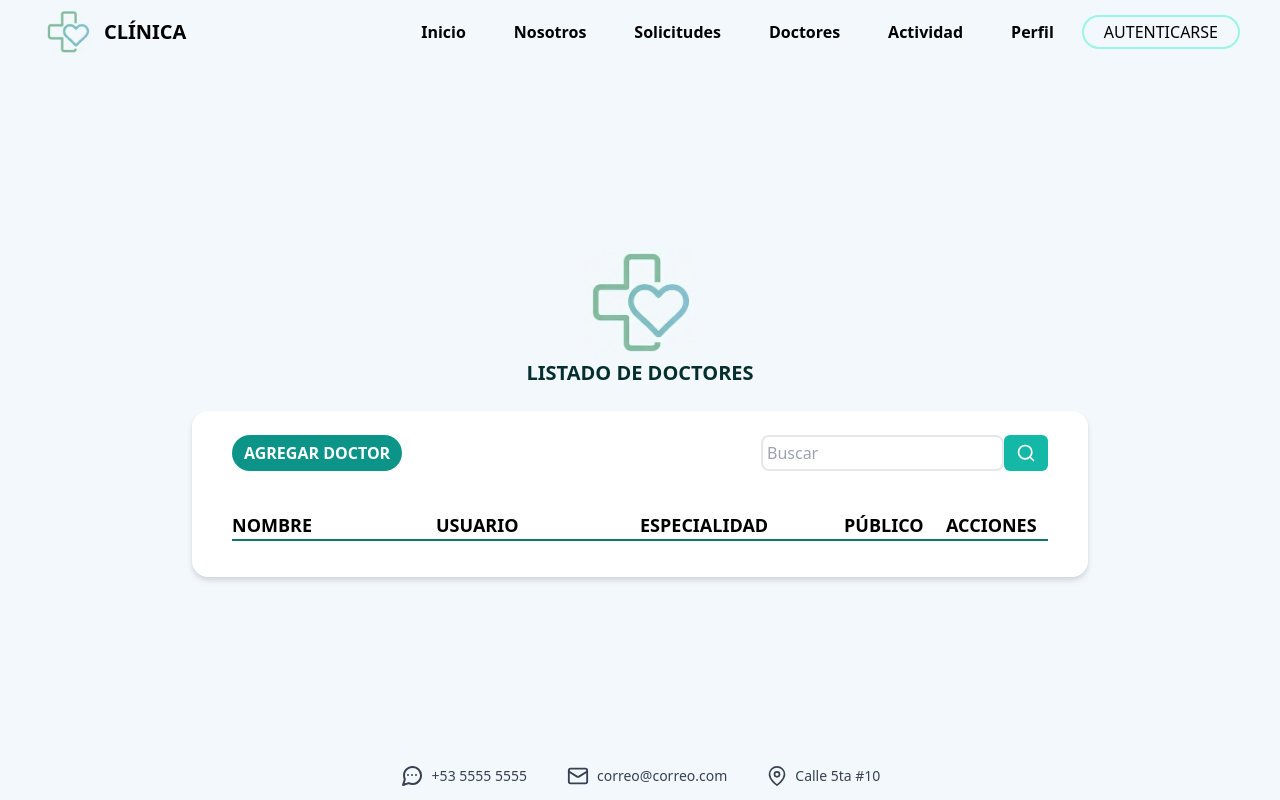
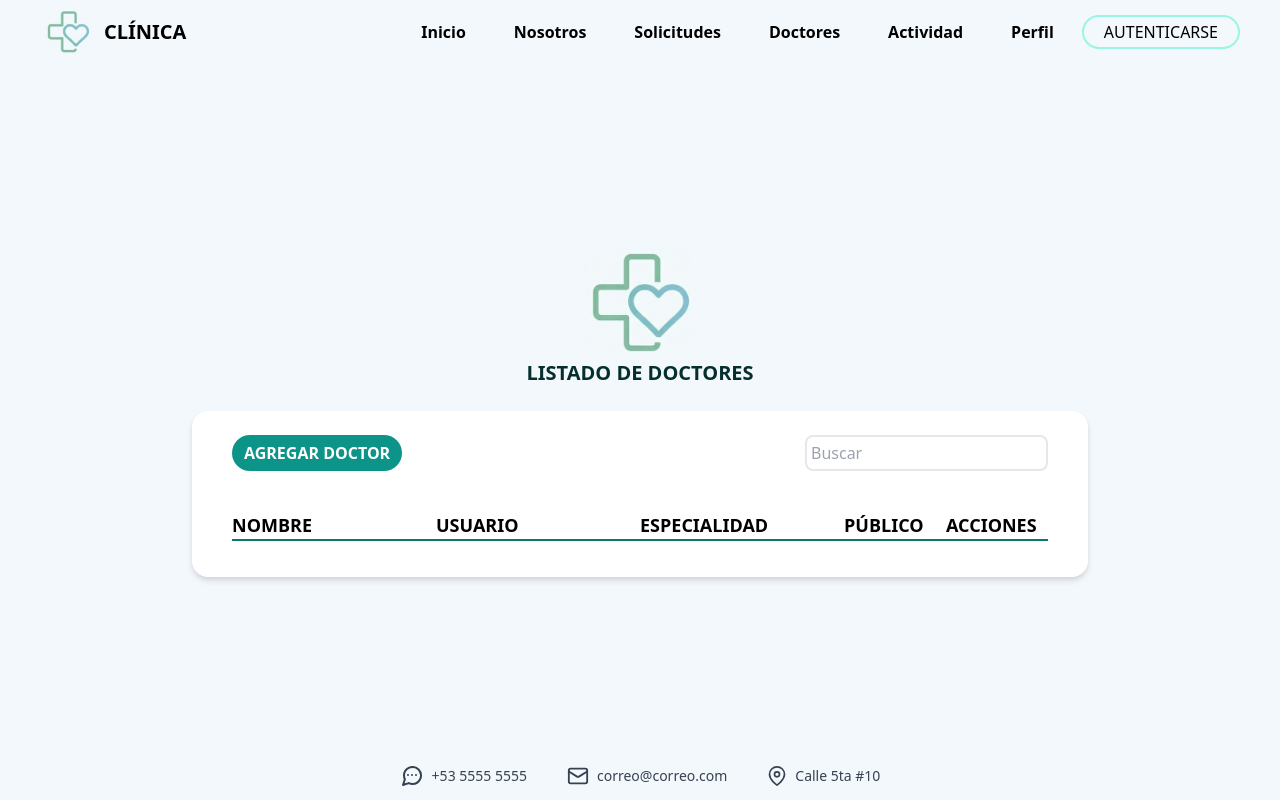
Before and after one commit to YopH-26/clinica, a React (Vite) app in the folder frontend/: page /doctores in a window 1280 px wide. Built offline with nearby package versions, Linux system fonts and the light colour scheme.

Commit message:
feat(doctores): Buscar listo

```diff
--- a/frontend/src/pages/Doctores.jsx
+++ b/frontend/src/pages/Doctores.jsx
@@ -15,14 +15,14 @@ const Doctores = () => {
   const [dotorDetalles, setDoctorDetalles] = useState(false);
   const [eliminarAbierto, setEliminarAbierto] = useState(false);
   const [menuAbierto, setMenuAbierto] = useState(false);
-  const [doctores, setDoctores] = useState(()=>{
+  const [doctores, setDoctores] = useState(() => {
     const guardados = localStorage.getItem('doctores');
-    return guardados ? JSON.parse(guardados) : []
+    return guardados ? JSON.parse(guardados) : [];
   });
   const [doctorEdit, setDoctorEdit] = useState({});
   const [accion, setAccion] = useState('agregar');
   const [doctorEliminar, setDoctorEliminar] = useState(null);
-
+  const [buscar, setBuscar] = useState('');
 
   useEffect(() => {
     localStorage.setItem('doctores', JSON.stringify(doctores));
@@ -47,6 +47,11 @@ const Doctores = () => {
       setDoctorEliminar(null);
     }
   };
+
+  //buscar
+  const doctoresFiltrados = doctores.filter((doc) =>
+    doc.nombreDoctor.toLowerCase().includes(buscar.toLowerCase()),
+  );
 
   return (
     <div className="flex flex-col min-h-screen">
@@ -116,29 +121,11 @@ const Doctores = () => {
                 name="buscar"
                 type="text"
                 placeholder="Buscar"
+                value={buscar}
+                onChange={(e) => setBuscar(e.target.value)}
                 className="border-2 rounded-lg p-1 text-base focus:outline-none"
                 aria-label="Buscar doctor por nombre"
               />
-              <button
-                type="submit"
-                className="px-3 py-2 bg-teal-500 text-white rounded-md outline-none focus-visible:ring-2  focus-visible:ring-teal-700"
-                aria-label="Buscar"
-              >
-                <svg
-                  xmlns="http://www.w3.org/2000/svg"
-                  width="20"
-                  height="20"
-                  viewBox="0 0 24 24"
-                  fill="none"
-                  stroke="currentColor"
-                  strokeWidth="2"
-                  strokeLinecap="round"
-                  strokeLinejoin="round"
-                >
-                  <circle cx="11" cy="11" r="8" />
-                  <line x1="21" y1="21" x2="16.65" y2="16.65" />
-                </svg>
-              </button>
             </form>
           </div>
 
@@ -157,7 +144,7 @@ const Doctores = () => {
           </div>
 
           {/* Listado de doctores */}
-          {doctores.map((doctor) => (
+          {doctoresFiltrados.map((doctor) => (
             <Doctor
               agregar={() => setAgregarAbierto(true)}
               abrirDetalles={(doctor) => setDoctorDetalles(doctor)}
```
